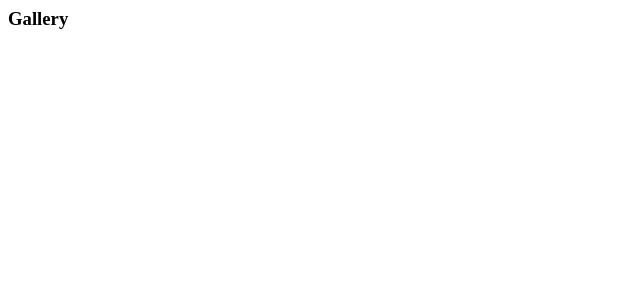
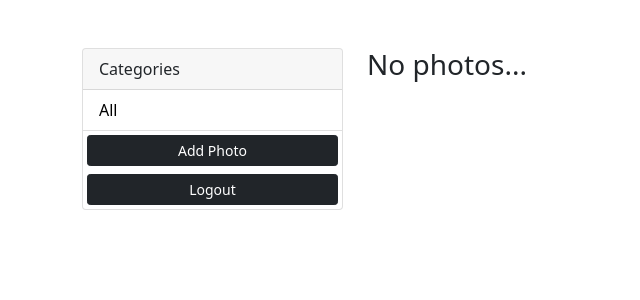
Before and after one commit to mohsensami/photo-gallery-app, a Django app: page / in a window 1280 px wide. Before the commit the part shown is almost empty. Shown: the top 300 px of the page, without its empty margins (0-640 px from the left). Run offline with Django 4.2, Linux system fonts and the light colour scheme.

Commit message:
gallery template bootstrap added

```diff
--- a/photos/templates/photos/gallery.html
+++ b/photos/templates/photos/gallery.html
@@ -1 +1,89 @@
-<h3>Gallery</h3>
+<!DOCTYPE html>
+<html lang="en">
+
+<head>
+    <meta charset="UTF-8">
+    <meta http-equiv="X-UA-Compatible" content="IE=edge">
+    <meta name="viewport" content="width=device-width, initial-scale=1.0">
+    <title>Photo Gallery</title>
+
+    <!-- CSS only -->
+    <link href="https://cdn.jsdelivr.net/npm/bootstrap@5.0.0-beta1/dist/css/bootstrap.min.css" rel="stylesheet">
+
+    <style>
+        .image-thumbail {
+            height: 200px;
+            object-fit: cover;
+        }
+
+        .list-group-item a {
+            text-decoration: none;
+            color: black;
+        }
+    </style>
+</head>
+
+<body class="m-5">
+
+    <div class="container">
+        <div class="row">
+            <div class="col-md-3">
+                {% if request.user.is_authenticated %}
+                <p>Hello {{request.user}}</p>
+                {% endif %}
+                <div class="card">
+                    <div class="card-header">
+                        Categories
+                    </div>
+                    <ul class="list-group list-group-flush">
+                        <li class="list-group-item">
+                            <a href="{% url 'gallery' %}">All</a>
+                        </li>
+                        {% for category in categories %}
+                        <li class=" list-group-item">
+                            <a href="{% url 'gallery' %}?category={{category.name}}">
+                                {{category.name}}
+                            </a>
+                        </li>
+                        {% endfor %}
+
+
+                        <a href="{% url 'add' %}" class="btn btn-dark btn-block btn-sm m-1">Add Photo</a>
+                        <a href="" class="btn btn-dark btn-block btn-sm m-1">Logout</a>
+                    </ul>
+                </div>
+
+            </div>
+            <div class="col-md-9">
+                <div class="row">
+
+                    {% for photo in photos %}
+                    <div class="col-md-4">
+                        <div class="card my-2">
+                            <img class="image-thumbail" src="{{photo.image.url}}" alt="Card image cap">
+
+                            <div class="card-body">
+                                <small>Category: {{photo.category.name}}</small>
+                            </div>
+                            <a href="{% url 'photo' photo.id %}" class="btn btn-outline-dark btn-sm m-1">View</a>
+                        </div>
+                    </div>
+                    {% empty %}
+                    <h3>No photos...</h3>
+                    {% endfor %}
+
+
+
+
+
+
+
+
+                </div>
+            </div>
+        </div>
+    </div>
+
+</body>
+
+</html>
--- a/photos/views.py
+++ b/photos/views.py
@@ -8,5 +8,5 @@ def gallery(request):
 def viewPhoto(request):
     return render(request, 'photos/add.html')
 
-def addPhoto(request):
+def addPhoto(request, pk):
     return render(request, 'photos/photo.html')
```
